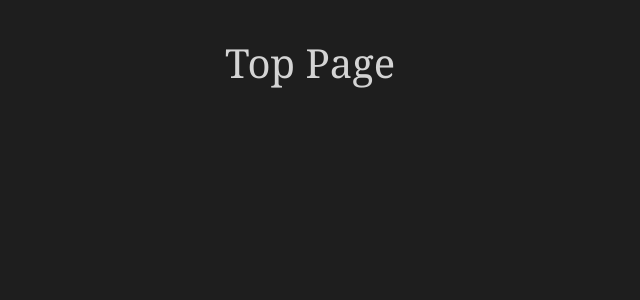
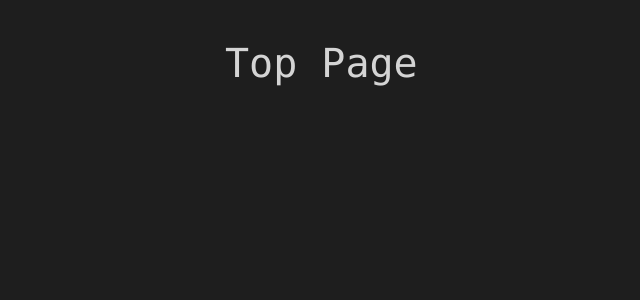
Before and after one commit to MrMocchy/MrMocchy.github.io, a Jekyll site: the page built from index.md, in a window 1280 px wide. Shown: the top 300 px of the page, without its empty margins (79-719 px from the left). Built offline with Jekyll 4.4.1, drawn with Linux system fonts in a browser that asks for light colours.

Commit message:
edit font

```diff
--- a/_includes/linja-pona.html
+++ b/_includes/linja-pona.html
@@ -1,3 +1,6 @@
 <style>
     @import "https://davidar.github.io/linja-pona/stylesheet.css";
+    .linja-pona {
+        font-size: 1.5em;
+    }
 </style>
--- a/css/style.css
+++ b/css/style.css
@@ -7,7 +7,7 @@ html {
 
 body {
     color: #d4d4d4;
-    font-family: Georgia, Palatino, 'Palatino Linotype', Times, 'Times New Roman', serif;
+    font-family: Consolas, monospace;
     font-size: 12px;
     line-height: 1.5em;
     padding: 1em;
```
